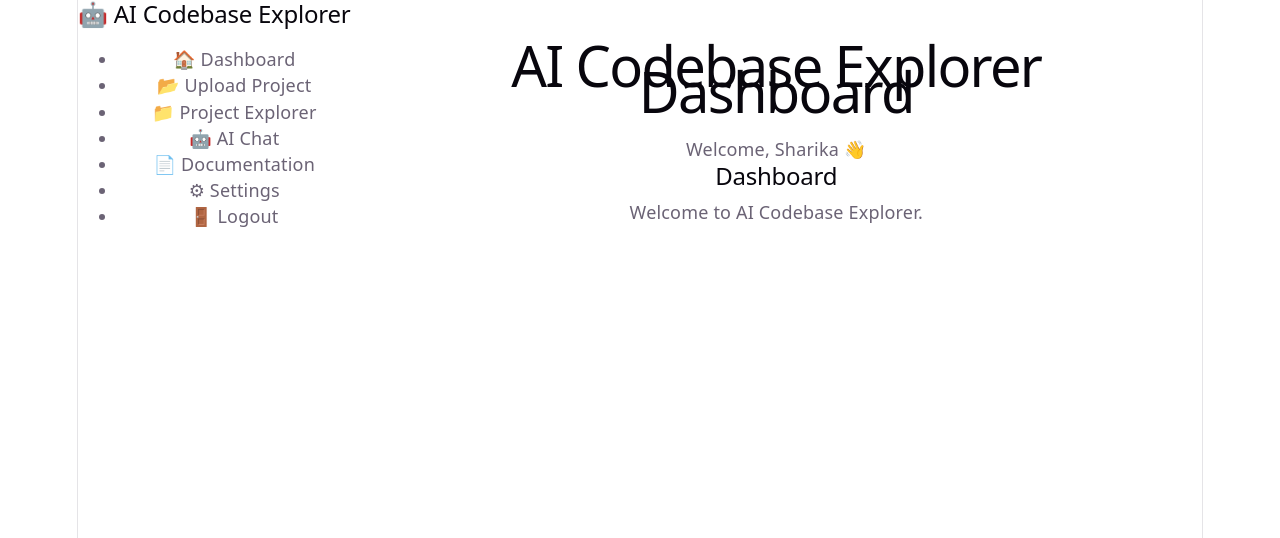
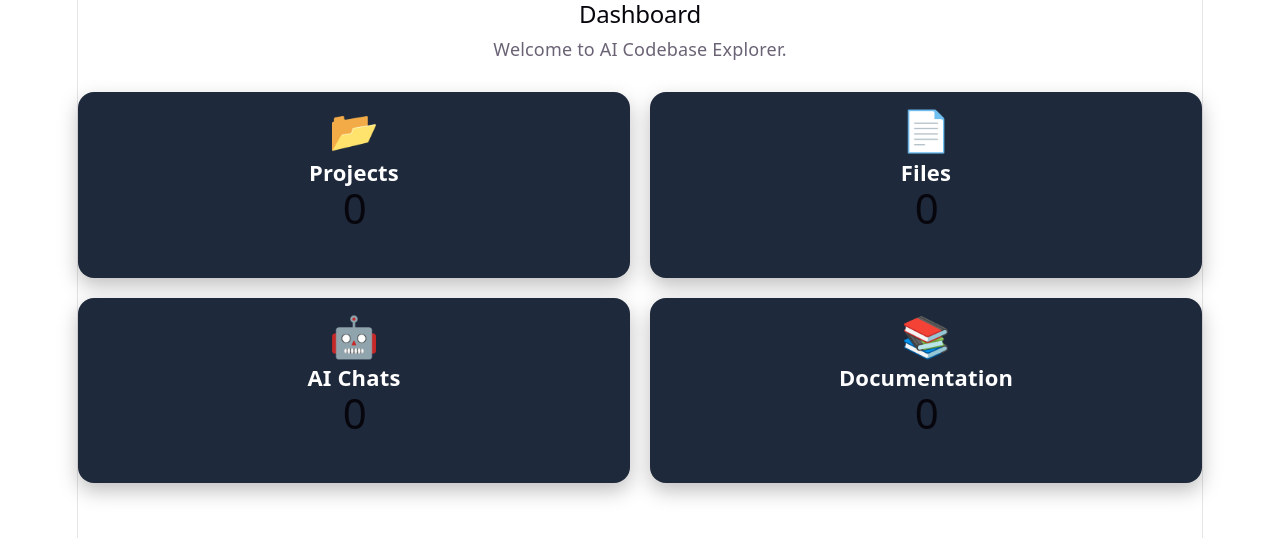
Before and after one commit to kathisharika26/AI-Codebase-Explorer, a React (Vite) app in the folder frontend/: page / in a window 1280 px wide. Shown: the top 538 px of the page. Built offline with nearby package versions, Linux system fonts and the light colour scheme.

Commit message:
Created Login page UI

```diff
--- /dev/null
+++ b/frontend/src/components/dashboard/DashboardCard.css
@@ -0,0 +1,37 @@
+.dashboard-grid {
+    display: grid;
+    grid-template-columns: repeat(2, 1fr);
+    gap: 20px;
+    margin-top: 30px;
+}
+
+.dashboard-card {
+    background: #1e293b;
+    color: white;
+    padding: 25px;
+    border-radius: 16px;
+    text-align: center;
+    transition: 0.3s;
+    cursor: pointer;
+    box-shadow: 0 8px 20px rgba(0,0,0,0.25);
+}
+
+.dashboard-card:hover {
+    transform: translateY(-6px);
+    background: #2563eb;
+}
+
+.card-icon {
+    font-size: 40px;
+    margin-bottom: 15px;
+}
+
+.dashboard-card h3 {
+    margin: 10px 0;
+    font-size: 22px;
+}
+
+.dashboard-card h1 {
+    font-size: 42px;
+    margin-top: 10px;
+}
--- /dev/null
+++ b/frontend/src/components/dashboard/DashboardCard.tsx
@@ -0,0 +1,25 @@
+import "./DashboardCard.css";
+
+type DashboardCardProps = {
+  title: string;
+  value: number;
+  icon: string;
+};
+
+function DashboardCard({
+  title,
+  value,
+  icon,
+}: DashboardCardProps) {
+  return (
+    <div className="dashboard-card">
+      <div className="card-icon">{icon}</div>
+
+      <h3>{title}</h3>
+
+      <h1>{value}</h1>
+    </div>
+  );
+}
+
+export default DashboardCard;
--- /dev/null
+++ b/frontend/src/components/dashboard/DashboardGrid.tsx
@@ -0,0 +1,33 @@
+import DashboardCard from "./DashboardCard";
+
+function DashboardGrid() {
+  return (
+    <div className="dashboard-grid">
+      <DashboardCard
+        title="Projects"
+        value={0}
+        icon="📂"
+      />
+
+      <DashboardCard
+        title="Files"
+        value={0}
+        icon="📄"
+      />
+
+      <DashboardCard
+        title="AI Chats"
+        value={0}
+        icon="🤖"
+      />
+
+      <DashboardCard
+        title="Documentation"
+        value={0}
+        icon="📚"
+      />
+    </div>
+  );
+}
+
+export default DashboardGrid;
--- a/frontend/src/pages/Dashboard/Dashboard.tsx
+++ b/frontend/src/pages/Dashboard/Dashboard.tsx
@@ -1,7 +1,16 @@
-import DashboardLayout from "../../components/layout/DashboardLayout";
+import DashboardGrid from "../../components/dashboard/DashboardGrid";
 
 function Dashboard() {
-  return <DashboardLayout />;
+  return (
+    <div>
+      <h2>Dashboard</h2>
+      <p>Welcome to AI Codebase Explorer.</p>
+
+     <>
+  <DashboardGrid />
+</>
+    </div>
+  );
 }
 
 export default Dashboard;
```
